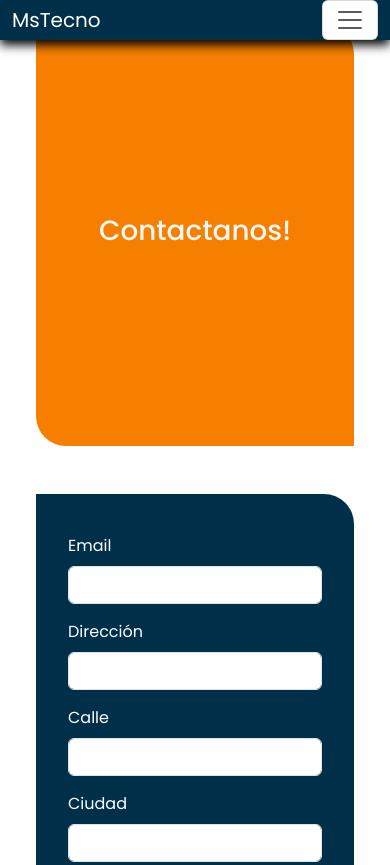
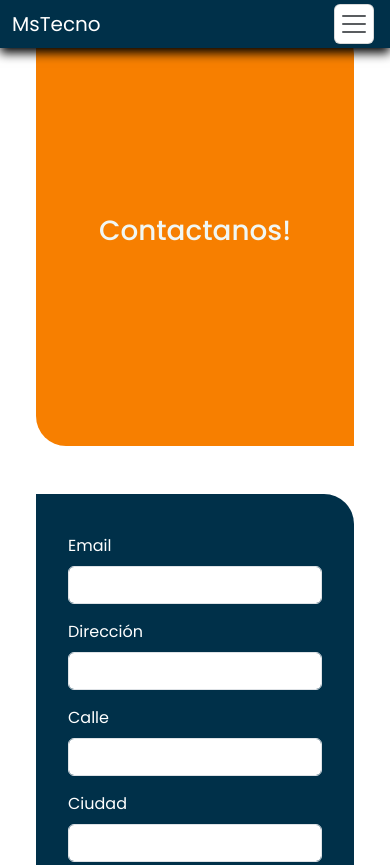
Before and after one commit to gas051093/PF-mstecno-, a plain HTML site: page html/contacto.html in a window 390 px wide. Shown: the top 865 px of the page. Drawn offline with nearby package versions, Linux system fonts and the light colour scheme.

Commit message:
modificacion de padding y margin del nav-bar

```diff
--- a/html/contacto.html
+++ b/html/contacto.html
@@ -17,7 +17,7 @@
             <nav class="col-12 navbar navbar-expand-lg bg-style-nav p-0 fixed-top"> <!-- nav bar de bs con estilo propio -->
                 <div class="container-fluid">
                   <a class="navbar-brand text-white" href="#">MsTecno</a>
-                  <button class="navbar-toggler" type="button" data-bs-toggle="collapse" data-bs-target="#navbarSupportedContent" aria-controls="navbarSupportedContent" aria-expanded="false" aria-label="Toggle navigation">
+                  <button class="navbar-toggler p-1 m-1" type="button" data-bs-toggle="collapse" data-bs-target="#navbarSupportedContent" aria-controls="navbarSupportedContent" aria-expanded="false" aria-label="Toggle navigation">
                     <span class="navbar-toggler-icon"></span>
                   </button>
                   <div class="collapse navbar-collapse" id="navbarSupportedContent">
```
Also changed, not shown: html/galeria.html (+1 -1 lines).
